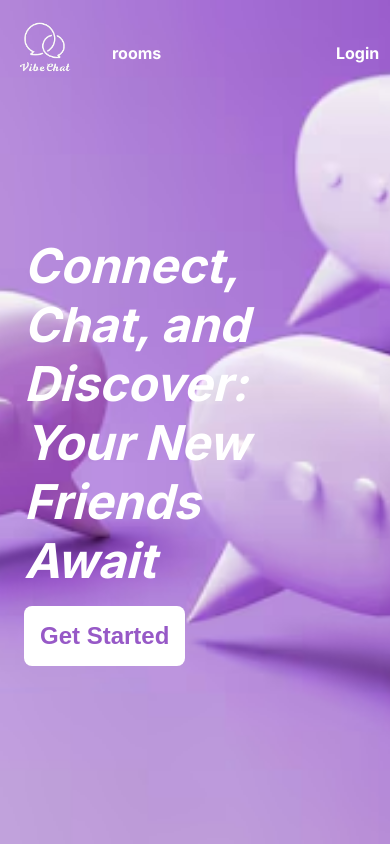
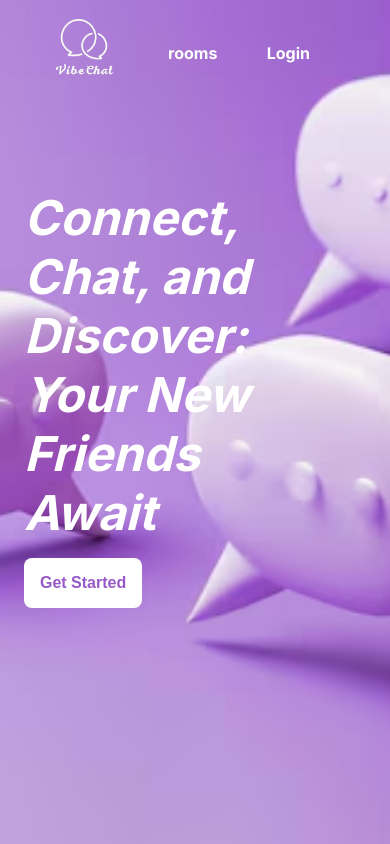
Before and after one commit to mariia-alam/chatApp, a React (Vite) app: page / in a window 390 px wide. Built offline with nearby package versions, Linux system fonts and the light colour scheme.

Commit message:
first commit

```diff
--- a/src/App.css
+++ b/src/App.css
@@ -2,7 +2,7 @@
 
 body {
     font-family: 'Inter', sans-serif;
-    overflow:hidden;
+    /* overflow:hidden; */
 }
 
 /* Landing Page */
@@ -44,12 +44,12 @@ body {
 }
 .landing main{
     padding:5rem;
-    margin-top:2rem;
+    margin-top:1rem;
     display:flex;
     flex-direction: column;
     align-items:flex-start;
     gap:1rem;
-    font-size:6rem;
+    font-size:4rem;
     font-style:italic;
 }
 .landing a{
@@ -74,7 +74,6 @@ body {
 }
 @media (max-width: 768px) {
 .landing{
-    position:relative;
     overflow:hidden;
     background-image: url('./assets/landing.png');
     background-size: cover;
@@ -86,21 +85,16 @@ body {
 }
 
 .header-right {
-    position: absolute;
-    left: 16rem ;
+
 }
 .header-left {
-    padding-left:7rem;
 }
 .header-left img{
-    position: absolute;
-    right: 17rem ;
-    width: 50%;
-        padding-left:3rem;
+    width: 90%;
 
 }
 .landing main{
-    margin-top:8rem;
+    margin-top:5rem;
     padding:1.5rem;
     font-size:3rem;
 }
@@ -111,6 +105,7 @@ body {
     padding-left:1rem;
     padding-right:1rem;
     border-radius:0.5rem;
+    font-size:1rem;
 }
 }
 
```
